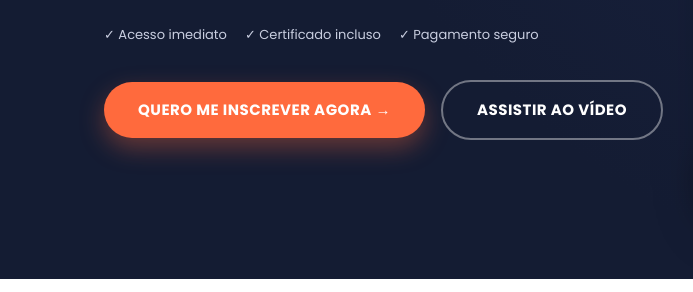
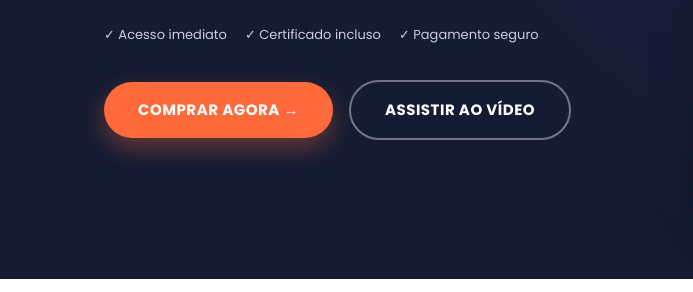
Before and after one commit to Nicevargas/andrea-thome, a plain HTML site: page index.html in a window 1280 px wide. Shown: the part 508-800 px from the top of the page, 0-693 px from the left. Drawn offline with Linux system fonts and the light colour scheme.

Commit message:
fix: botoes Comprar Agora com link direto ao pagamento

```diff
--- a/index.html
+++ b/index.html
@@ -869,7 +869,7 @@
             <li>&#10003; Pagamento seguro</li>
           </ul>
           <div class="hero-ctas">
-            <a href="javascript:void(0)" class="cta-button" aria-label="Inscreva-se agora no curso" onclick="abrirQuiz()">Quero Me Inscrever Agora
+            <a href="https://pay.hotmart.com/Y106428179R" class="cta-button" aria-label="Comprar agora">Comprar Agora
               &#8594;</a>
             <a href="javascript:void(0)" class="cta-button ghost" aria-label="Assistir aula degustação gratuita" onclick="abrirQuiz()">Assistir ao
               vídeo</a>
@@ -1012,7 +1012,7 @@
           <span class="tag">Bônus<br>aula extra</span>
           <span class="label">Investimento</span>
           <p class="valor">10x <strong>R$ 19,90</strong><br><small>Acesso completo ao curso</small></p>
-          <a href="https://pay.hotmart.com/Y106428179R" class="cta-button" aria-label="Finalizar inscrição no curso">Quero Me Inscrever Agora &#8594;</a>
+          <a href="https://pay.hotmart.com/Y106428179R" class="cta-button" aria-label="Comprar agora">Comprar Agora &#8594;</a>
           <ul class="garantias">
             <li>&#10003; Acesso imediato</li>
             <li>&#10003; Pagamento 100% seguro</li>
@@ -1065,7 +1065,7 @@
           <li>&#10003; Conexões reais que geram indicação</li>
         </ul>
         <div>
-          <a href="javascript:void(0)" class="cta-button" aria-label="Inscreva-se agora" onclick="abrirQuiz()">Quero Me Inscrever Agora &#8594;</a>
+          <a href="https://pay.hotmart.com/Y106428179R" class="cta-button" aria-label="Comprar agora">Comprar Agora &#8594;</a>
         </div>
         <p class="contraste">Você pode continuar vendendo por tentativa e erro. Ou pode aprender um método criado por
           quem já treinou mais de 15 mil profissionais no Brasil.</p>
@@ -1160,7 +1160,7 @@
         <video src="https://andreathome.com.br/imagens/degustacao.mp4" controls playsinline preload="metadata"></video>
       </div>
       <p style="font-size:13px;color:var(--text-muted);margin-bottom:18px">Gostou do que viu? Garanta seu acesso completo!</p>
-      <a href="https://pay.hotmart.com/Y106428179R" class="cta-button">Quero Me Inscrever Agora &#8594;</a>
+      <a href="https://pay.hotmart.com/Y106428179R" class="cta-button">Comprar Agora &#8594;</a>
     </div>
   </div>
 </div>
```
